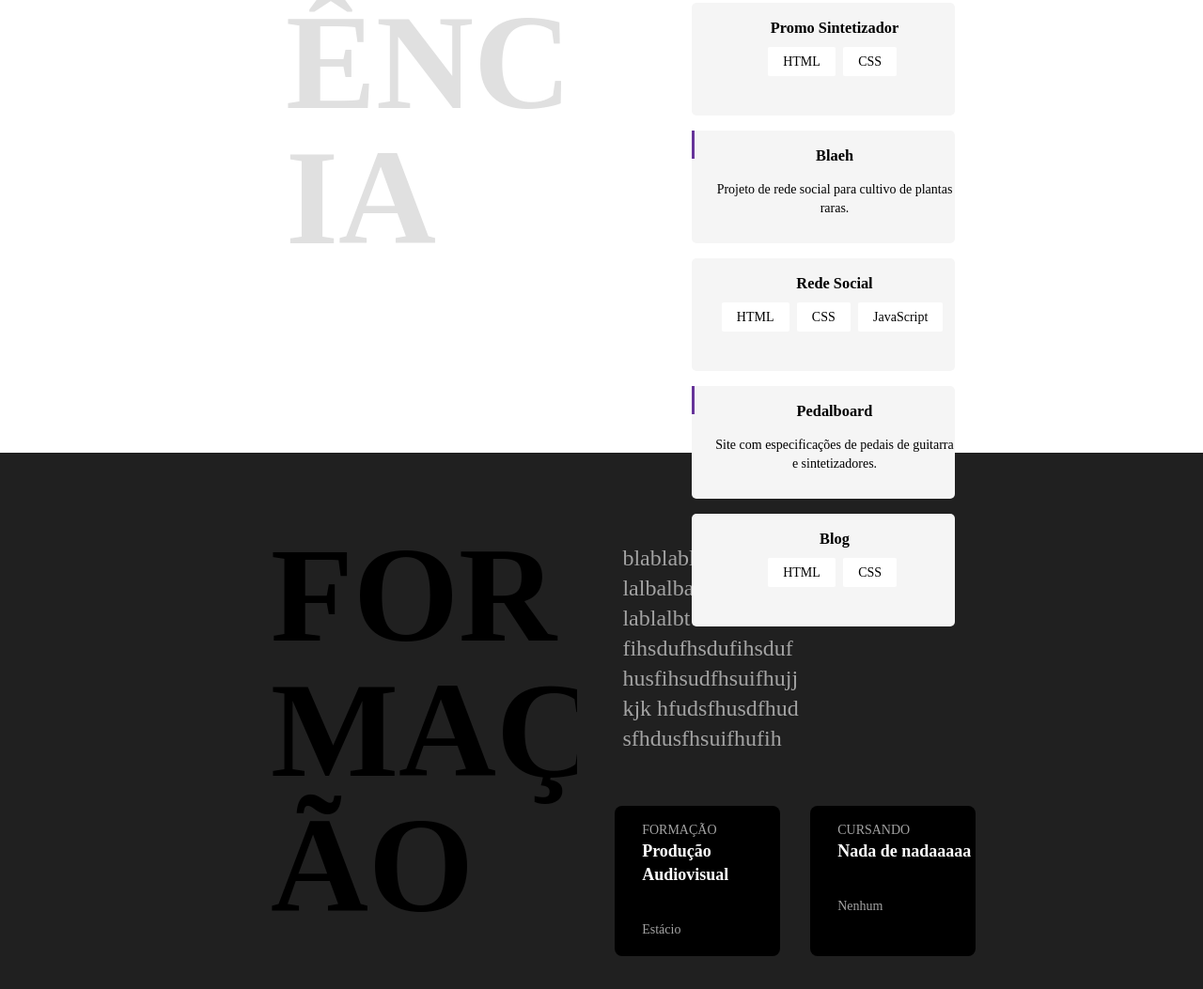
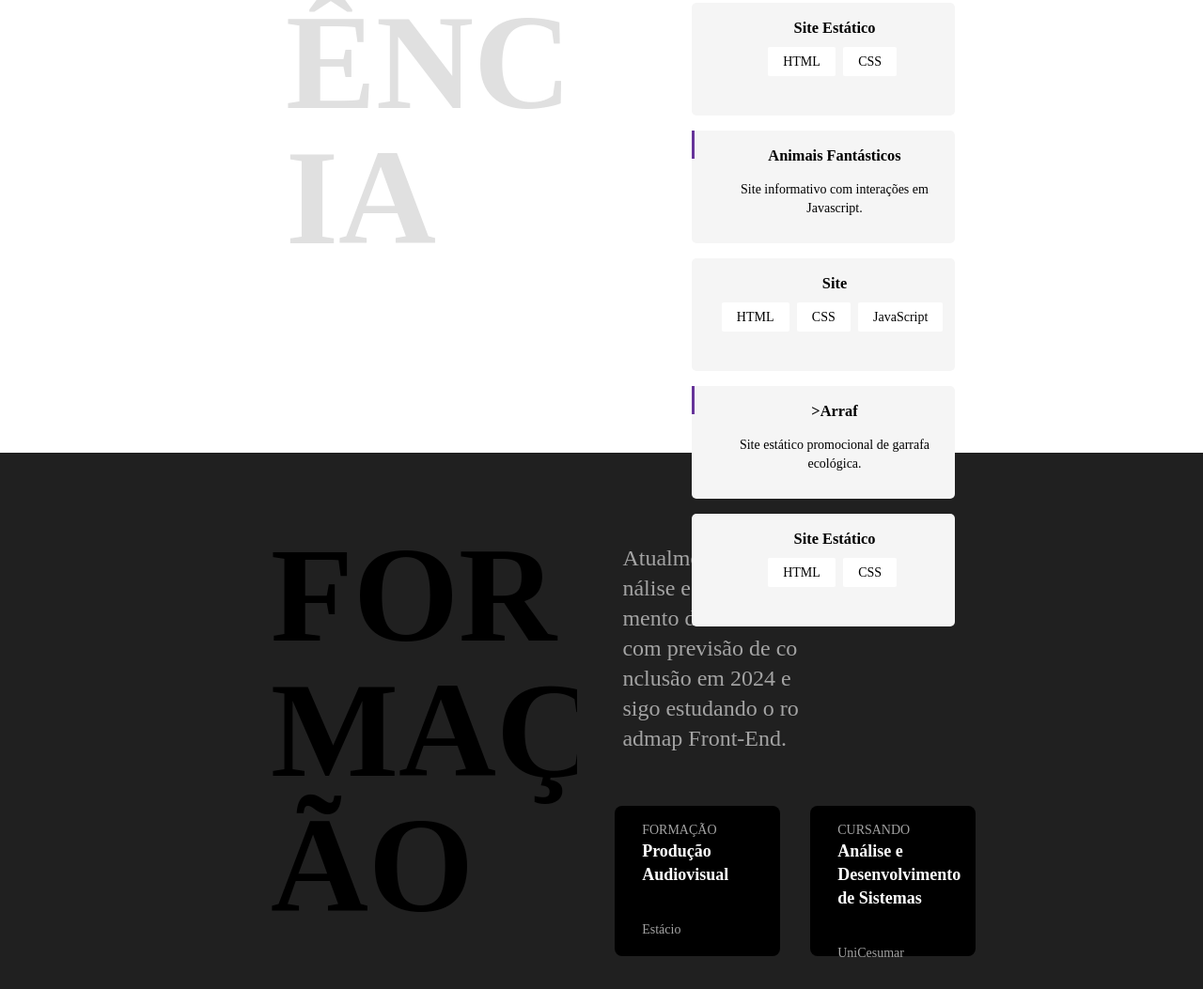
Before and after one commit to ianpt0/ianpt0.github.io, a plain HTML site: page index.html in a window 1280 px wide. Shown: the part 925-1978 px from the top of the page at 94% size. Drawn offline with Linux system fonts and the light colour scheme.

Commit message:
Update index.html

```diff
--- a/index.html
+++ b/index.html
@@ -44,26 +44,26 @@
             <p>Projeto criado para promover o lançamento do sintetizador CraftSynth2.0</p>
           </li>
           <li class="craftsynth">
-            <h3>Promo Sintetizador</h3>
+            <h3>Site Estático</h3>
             <span class="tecnologia">HTML</span>
             <span class="tecnologia">CSS</span>
           </li>
           <li class="craftsynth">
-            <h3>Blaeh</h3>
-            <p>Projeto de rede social para cultivo de plantas raras.</p>
+            <h3>Animais Fantásticos</h3>
+            <p>Site informativo com interações em Javascript.</p>
           </li>
           <li class="craftsynth">
-            <h3>Rede Social</h3>
+            <h3>Site</h3>
             <span class="tecnologia">HTML</span>
             <span class="tecnologia">CSS</span>
             <span class="tecnologia">JavaScript</span>
           </li>
           <li class="craftsynth">
-            <h3>Pedalboard</h3>
-            <p>Site com especificações de pedais de guitarra e sintetizadores.</p>
+            <h3>>Arraf</h3>
+            <p>Site estático promocional de garrafa ecológica.</p>
           </li>
           <li class="craftsynth">
-            <h3>Blog</h3>
+            <h3>Site Estático</h3>
             <span class="tecnologia">HTML</span>
             <span class="tecnologia">CSS</span>
           </li>
@@ -78,7 +78,7 @@
     </div>
     <div class="section">
       <article class="sectiontext">
-        <p>blablablablablablablalbalbalblalbalblablablalbt fhsdfuhsdufihsdufhsdufihsdufhusfihsudfhsuifhujjkjk hfudsfhusdfhudsfhdusfhsuifhufih</p>
+        <p>Atualmente curso Análise e Desenvolvimento de Sistemas com previsão de conclusão em 2024 e sigo estudando o roadmap Front-End.</p>
       </article>
 
       <ul class="list2">
@@ -89,8 +89,8 @@
         </li>
         <li class="list2item">
           <span class="titulo2">CURSANDO</span>
-          <span class="titulo3">Nada de nadaaaaa</span>
-          <span class="titulo2">Nenhum</span>
+          <span class="titulo3">Análise e Desenvolvimento de Sistemas</span>
+          <span class="titulo2">UniCesumar</span>
         </li>
       </ul>
 
```
